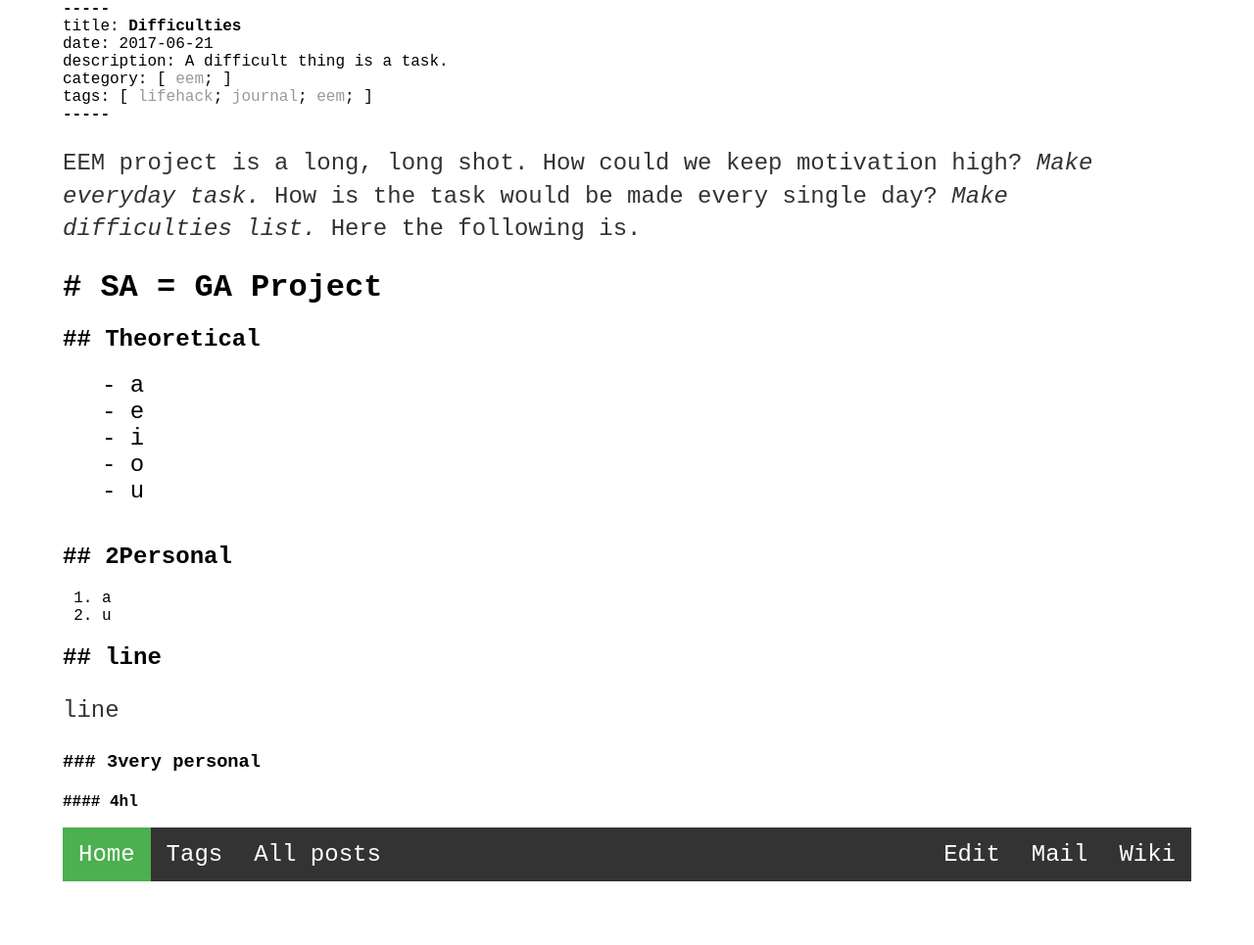
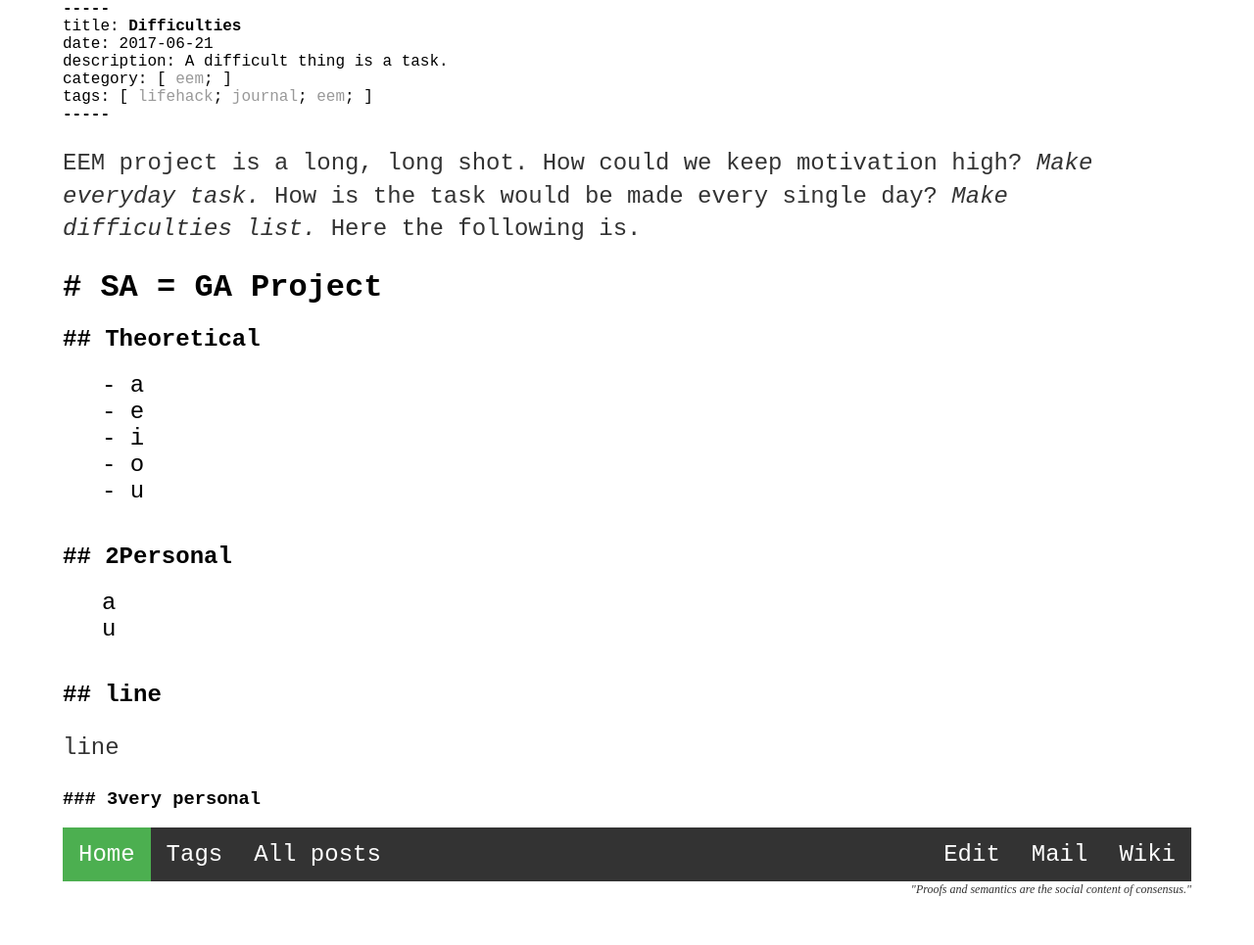
Before and after one commit to takasimiz/bak-github.io, a Jekyll site: the page built from _posts/2017-06-21-difficulties.md, in a window 1280 px wide. Shown: the whole page at 98% size. Built offline with Jekyll 4.4.1, drawn with Linux system fonts in a browser that asks for light colours; before the commit the page ends 927 px from its top, so only the background shows below that.

Commit message:
Update main.css

```diff
--- a/css/main.css
+++ b/css/main.css
@@ -89,14 +89,14 @@
 }
 */
 
-ul {
+ul, ol{
 /* ul.posts {  */
     margin: 20px auto 40px;
     font-size: 1.5em;
     list-style: none;
 }
 /* ul.posts li { */
-ul li {
+ul li, ul ol {
     list-style: none;
 }
 /* ul.posts li:before { */
```
